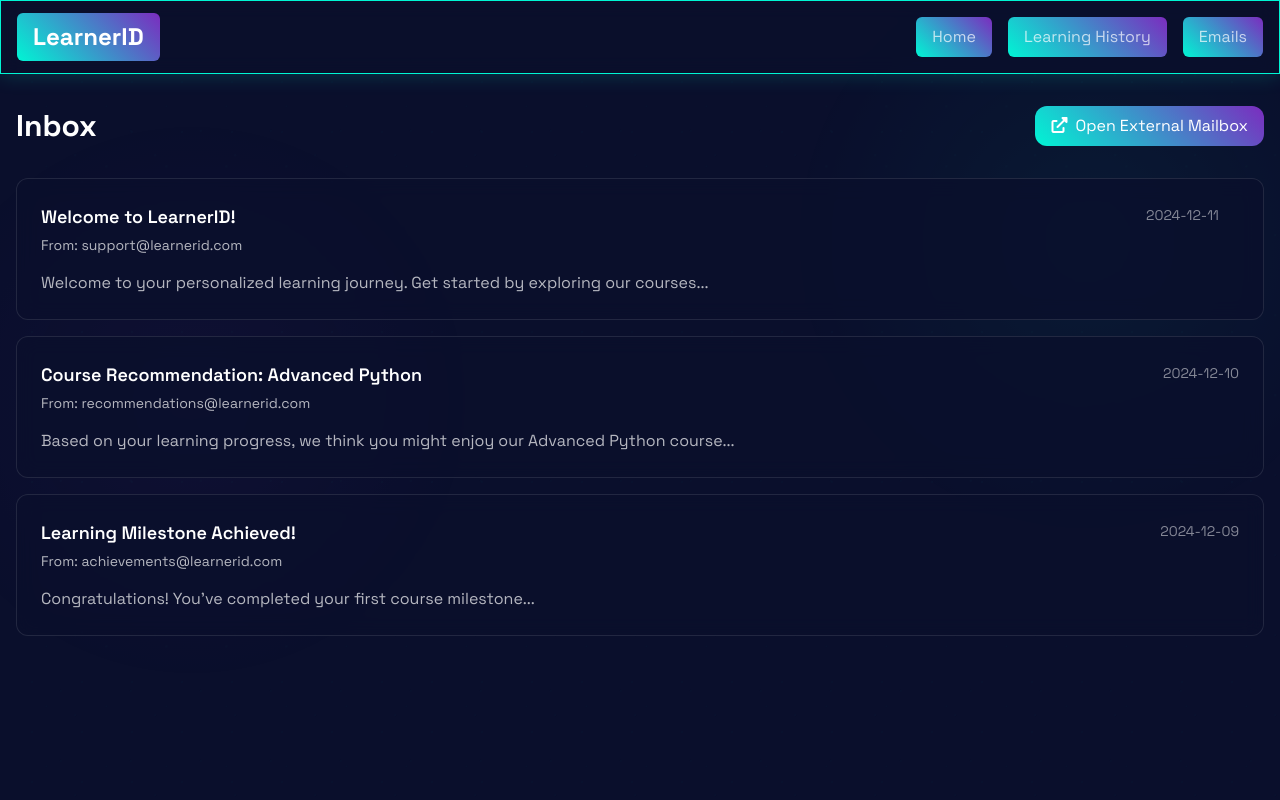
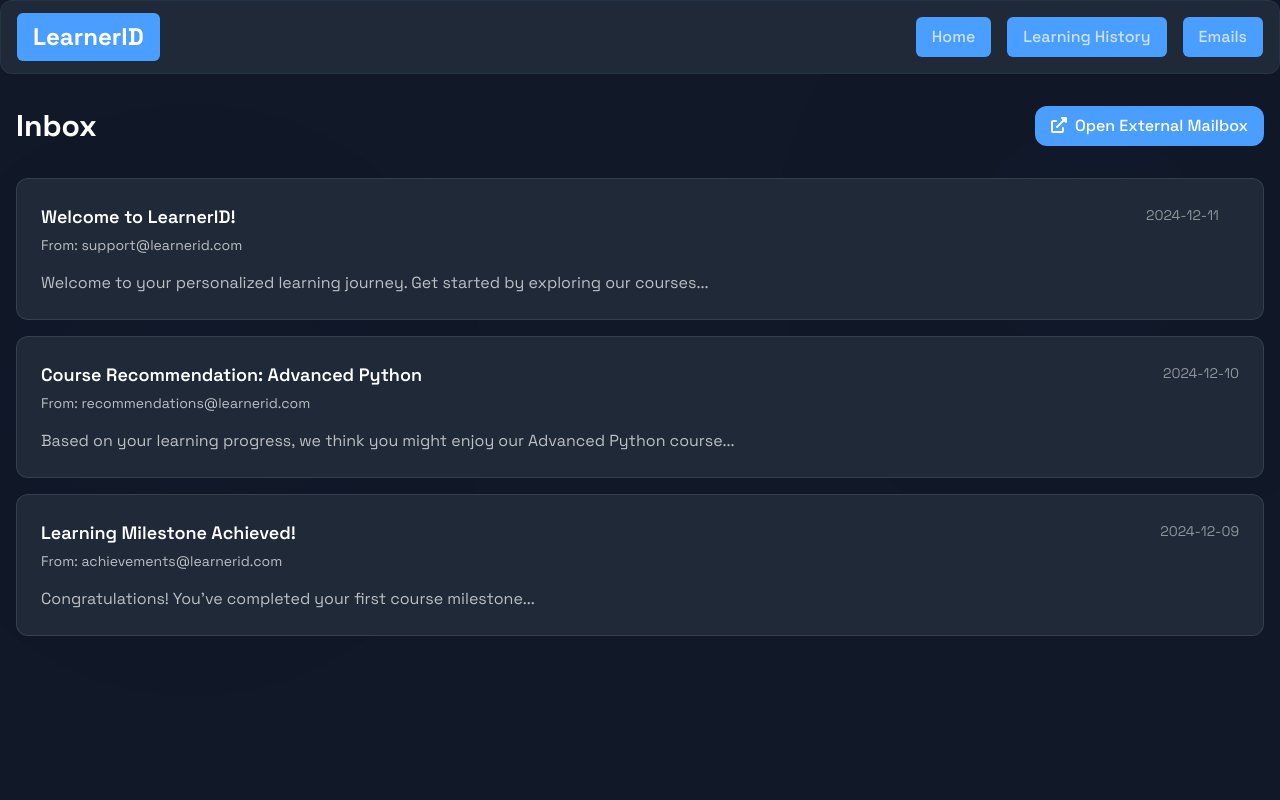
Before and after one commit to srikrishna-Challa/LearnerID_HTML, a Flask app: page /inbox in a window 1280 px wide. Run offline with Flask 3, Linux system fonts and the light colour scheme; the visitor is signed in with stand-in values (Sample User, id 1); some libraries are stand-ins or nearby versions.

Commit message:
Agent query: Is the new design more comfortable to look at while still maintaining an AI theme?
Update website theme colors and styling, improving visual appeal.

Screenshot: https://storage.googleapis.com/screenshot-production-us-central1/34ca4e1f-d700-4489-b370-0f8e5e8c9f39/65a6f7df-b8fc-441b-8454-20c1ce782ed7.jpg

```diff
--- a/templates/base.html
+++ b/templates/base.html
@@ -9,15 +9,17 @@
     <link href="https://cdnjs.cloudflare.com/ajax/libs/font-awesome/6.0.0/css/all.min.css" rel="stylesheet">
     <style>
         :root {
-            --ai-primary: #00f5d4;
-            --ai-secondary: #7b2cbf;
-            --ai-accent: #ff0080;
-            --neural-color: rgba(0, 245, 212, 0.03);
+            --ai-primary: #4a9eff;
+            --ai-secondary: #6366f1;
+            --ai-accent: #8b5cf6;
+            --neural-color: rgba(74, 158, 255, 0.02);
+            --bg-dark: #111827;
+            --bg-surface: #1f2937;
         }
 
         body {
-            background: #0a0f2c;
-            color: white;
+            background: var(--bg-dark);
+            color: #e5e7eb;
             font-family: 'Space Grotesk', sans-serif;
             min-height: 100vh;
             overflow-x: hidden;
@@ -32,15 +34,13 @@
             width: 100%;
             height: 100%;
             background:
-                radial-gradient(circle at 15% 50%, rgba(123, 44, 191, 0.1) 0%, transparent 25%),
-                radial-gradient(circle at 85% 30%, rgba(0, 245, 212, 0.1) 0%, transparent 25%),
-                radial-gradient(2px 2px at 10px 10px, var(--neural-color) 50%, transparent 0),
-                radial-gradient(2px 2px at 20px 20px, var(--neural-color) 50%, transparent 0),
-                radial-gradient(2px 2px at 30px 30px, var(--neural-color) 50%, transparent 0),
-                radial-gradient(2px 2px at 40px 40px, var(--neural-color) 50%, transparent 0);
-            background-size: 100% 100%, 100% 100%, 50px 50px, 60px 60px, 70px 70px, 80px 80px;
-            animation: neuralShift 15s linear infinite;
-            opacity: 0.5;
+                radial-gradient(circle at 15% 50%, rgba(99, 102, 241, 0.05) 0%, transparent 35%),
+                radial-gradient(circle at 85% 30%, rgba(74, 158, 255, 0.05) 0%, transparent 35%),
+                radial-gradient(1.5px 1.5px at 10px 10px, var(--neural-color) 50%, transparent 0),
+                radial-gradient(1.5px 1.5px at 20px 20px, var(--neural-color) 50%, transparent 0);
+            background-size: 100% 100%, 100% 100%, 50px 50px, 60px 60px;
+            animation: neuralShift 20s linear infinite;
+            opacity: 0.3;
         }
 
         .neural-overlay {
@@ -49,18 +49,13 @@
             left: 0;
             width: 100%;
             height: 100%;
-            background: repeating-linear-gradient(
-                90deg,
-                transparent 0%,
-                transparent 49%,
-                var(--neural-color) 50%,
-                transparent 51%,
-                transparent 100%
+            background: linear-gradient(
+                to bottom,
+                transparent,
+                rgba(74, 158, 255, 0.01)
             );
-            background-size: 4px 100%;
-            animation: scanline 10s linear infinite;
             pointer-events: none;
-            opacity: 0.1;
+            opacity: 0.05;
         }
 
         @keyframes neuralShift {
@@ -83,10 +78,10 @@
 
         /* AI Card Effect */
         .ai-card {
-            background: rgba(10, 15, 44, 0.8);
-            border: 1px solid rgba(0, 245, 212, 0.1);
-            backdrop-filter: blur(10px);
-            transition: all 0.4s cubic-bezier(0.4, 0, 0.2, 1);
+            background: var(--bg-surface);
+            border: 1px solid rgba(74, 158, 255, 0.1);
+            border-radius: 0.75rem;
+            transition: all 0.3s ease;
             position: relative;
             overflow: hidden;
         }
@@ -101,16 +96,16 @@
             background: linear-gradient(
                 90deg,
                 transparent,
-                rgba(0, 245, 212, 0.2),
+                rgba(74, 158, 255, 0.08),
                 transparent
             );
             transition: 0.5s;
         }
 
         .ai-card:hover {
-            transform: translateY(-5px);
-            border-color: var(--ai-primary);
-            box-shadow: 0 0 20px rgba(0, 245, 212, 0.2);
+            transform: translateY(-2px);
+            border-color: rgba(74, 158, 255, 0.2);
+            box-shadow: 0 4px 20px rgba(0, 0, 0, 0.2);
         }
 
         .ai-card:hover::before {
@@ -122,29 +117,29 @@
             position: relative;
             overflow: hidden;
             transition: all 0.3s ease;
-            background: linear-gradient(45deg, var(--ai-primary), var(--ai-secondary));
+            background: var(--ai-primary);
             border: none;
             color: white;
             padding: 0.5rem 1rem;
             border-radius: 0.375rem;
+            font-weight: 500;
         }
 
         .ai-button::before {
             content: '';
             position: absolute;
-            top: -2px;
-            left: -2px;
-            right: -2px;
-            bottom: -2px;
-            background: linear-gradient(45deg,
+            top: 0;
+            left: 0;
+            right: 0;
+            bottom: 0;
+            background: linear-gradient(
+                45deg,
                 var(--ai-primary),
-                var(--ai-secondary),
-                var(--ai-accent));
+                var(--ai-secondary)
+            );
             z-index: -1;
             opacity: 0;
             transition: opacity 0.3s ease;
-            border-radius: inherit;
-            filter: blur(8px);
         }
 
         .ai-button:hover::before {
@@ -152,8 +147,8 @@
         }
 
         .ai-button:hover {
-            transform: translateY(-2px);
-            box-shadow: 0 0 15px rgba(0, 245, 212, 0.4);
+            transform: translateY(-1px);
+            box-shadow: 0 4px 12px rgba(74, 158, 255, 0.15);
         }
 
         /* AI Processing Animation */
```
